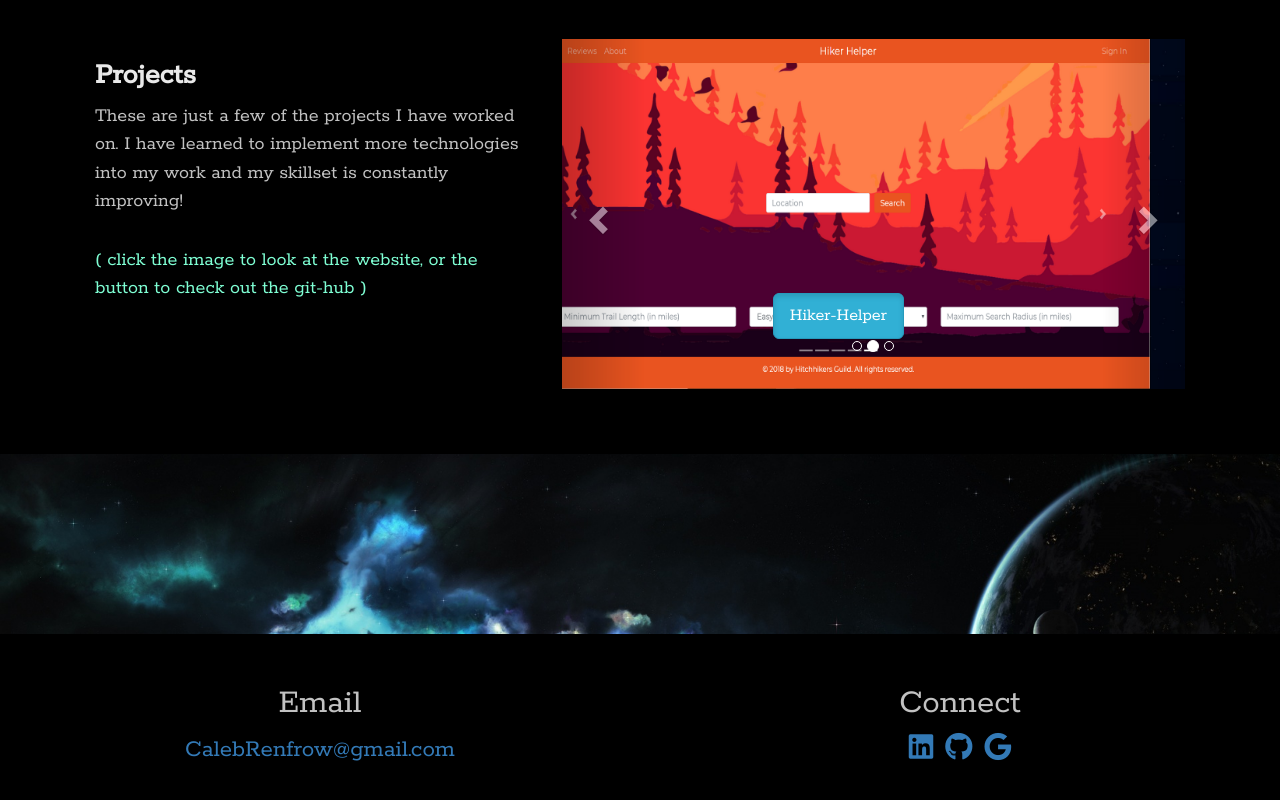
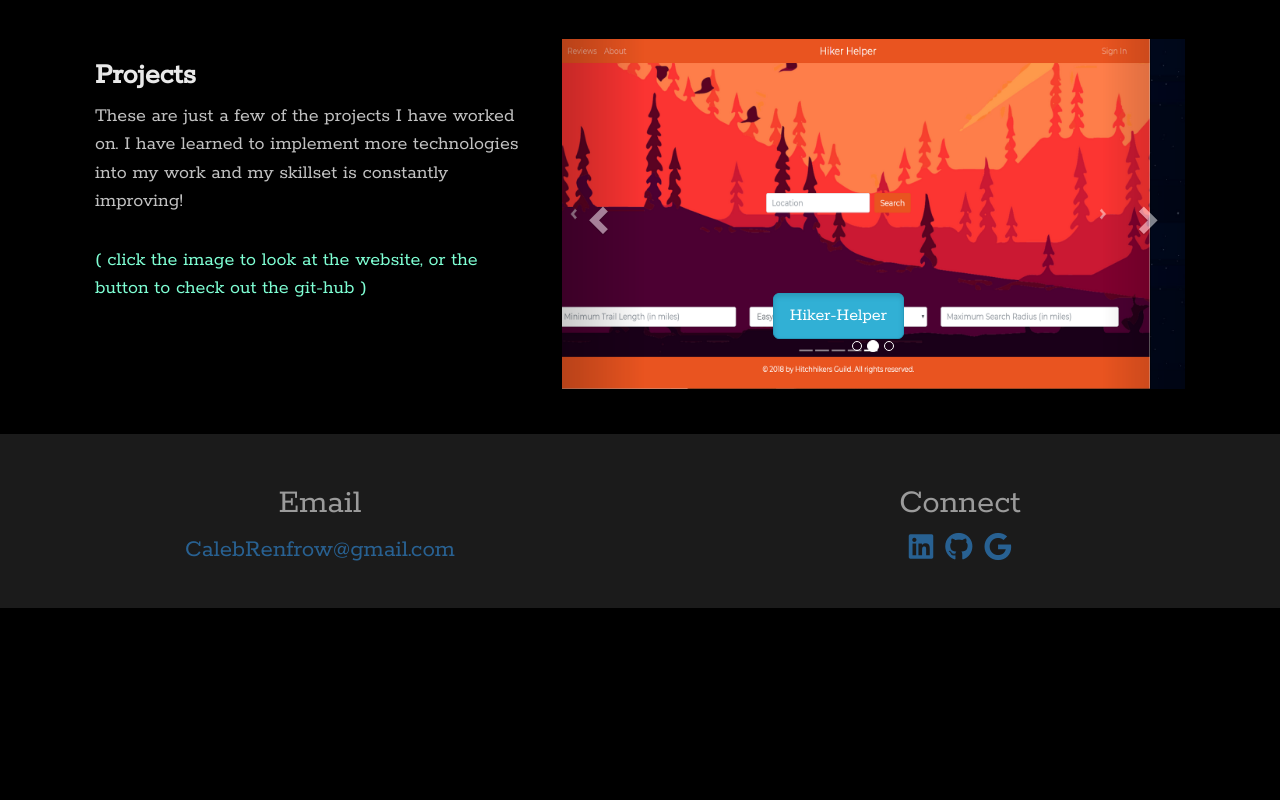
Before and after one commit to CalebRenfrow/CalebRenfrow.github.io, a plain HTML site: page index.html in a window 1280 px wide. Shown: the part 1980-2780 px from the top of the page. After the commit the page ends 2588 px from the top, so only its background shows below. Drawn offline with nearby package versions, Linux system fonts and the light colour scheme.

```diff
--- a/assets/css/main.css
+++ b/assets/css/main.css
@@ -88,6 +88,8 @@
 footer{
     color: rgb(194, 194, 194);
     padding: 30px;
+    background-color: #222;
+    opacity: .8;
 }
 
 footer h3 {
@@ -97,6 +99,8 @@
 footer p {
     font-size: 25px;
 }
+
+
 /* connect-icons */
 .connect-icons a{
     padding: 2px 4px 2px 4px;
--- a/index.html
+++ b/index.html
@@ -137,11 +137,6 @@
                 </div><!--Carousel ends-->
             </div>
         </div>
-    </div>
-
-
-    <div id = "scroll-pic">
-    </div>
 
     <footer class = "container-fluid text-center" id = "contact">
         <div class = "row">
```
